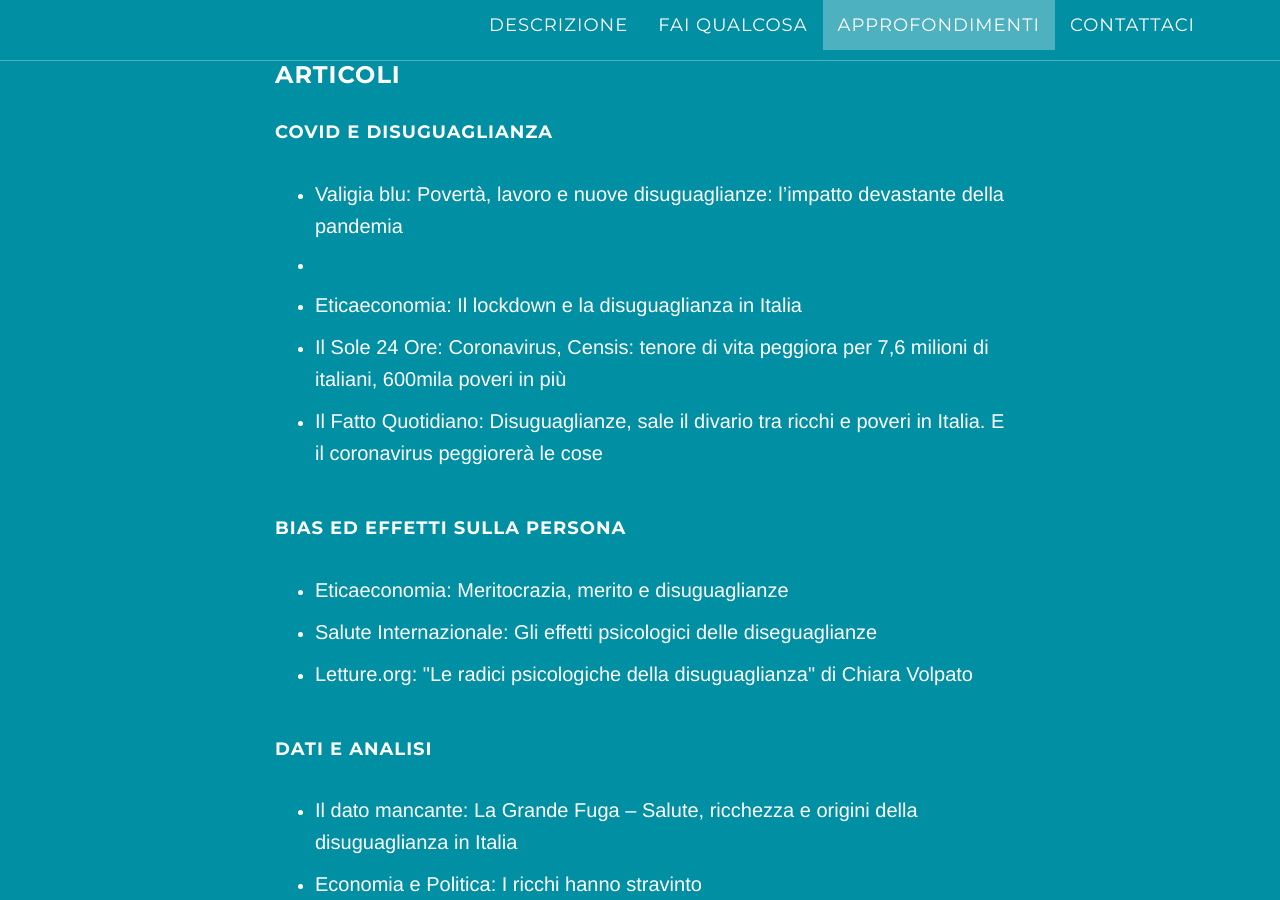
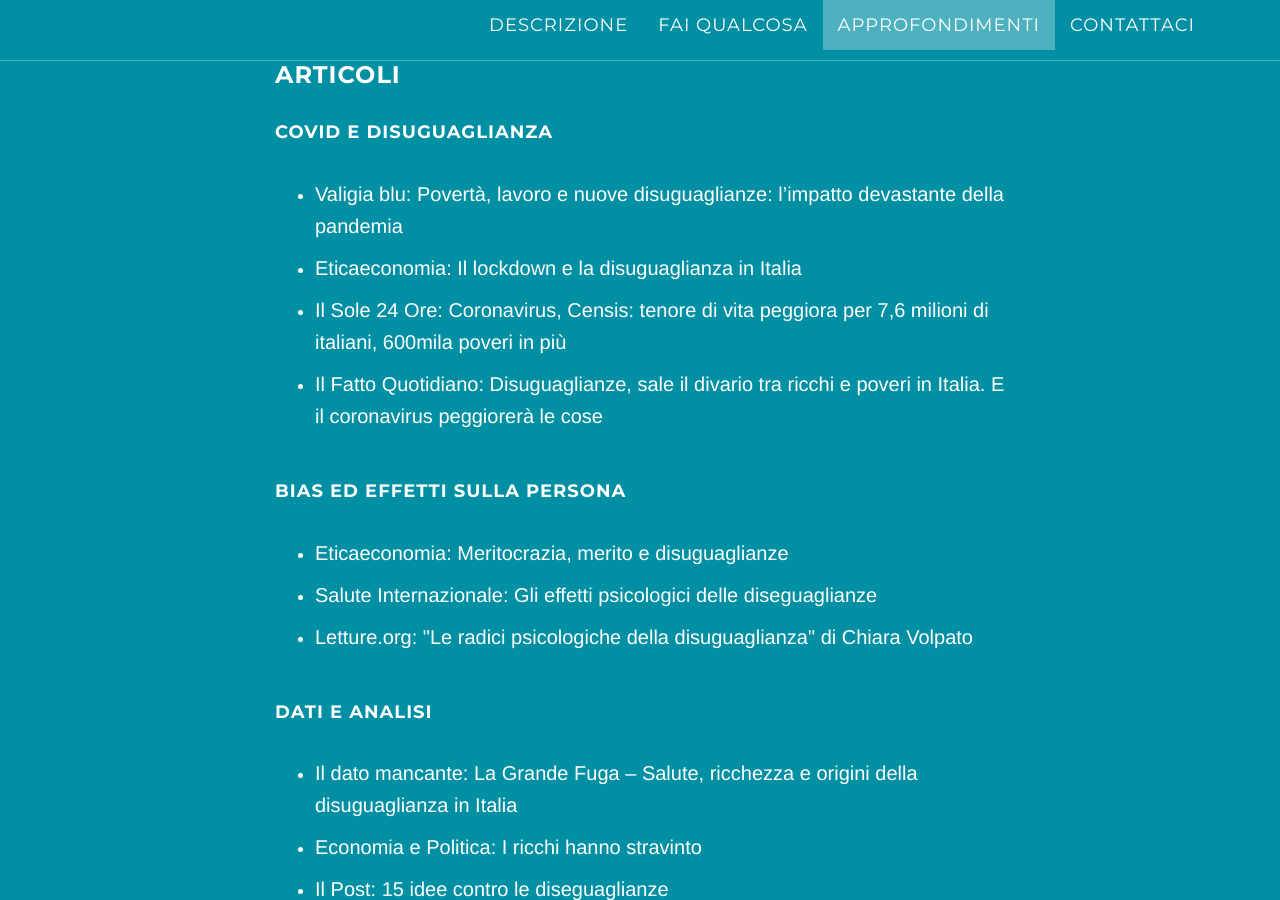
Before and after one commit to boringandsad/facciaafaccia, a Jekyll site: the page built from index.html, in a window 1280 px wide and 900 px high, scrolled down 2974 px. Built offline with Jekyll 4.4.1, drawn with Linux system fonts in a browser that asks for light colours.

Commit message:
html bug fix

```diff
--- a/_includes/approfondimenti.html
+++ b/_includes/approfondimenti.html
@@ -7,10 +7,9 @@
                   <h4>Covid e disuguaglianza</h4>
                   <ul class="deepening">
                     <li><a target='_blank' href='https://www.valigiablu.it/poverta-lavoro-disuguaglianze-pandemia/'>Valigia blu: Povertà, lavoro e nuove disuguaglianze: l’impatto devastante della pandemia</a></li>
-                    <li>
                     <li><a target='_blank' href='https://www.eticaeconomia.it/il-lockdown-e-la-disuguaglianza-in-italia/'>Eticaeconomia: Il lockdown e la disuguaglianza in Italia</a></li>
                     <li>
-                        <a target='_blank' href='https://www.ilsole24ore.com/art/coronavirus-censis-tenore-vita-peggiora-76-milioni-italiani-600mila-poveri-piu-ADmVY23?refresh_ce=1'>Il Sole 24 Ore: Coronavirus, Censis: tenore di vita peggiora per 7,6 milioni di italiani, 600mila poveri in più</a>
+                    <a target='_blank' href='https://www.ilsole24ore.com/art/coronavirus-censis-tenore-vita-peggiora-76-milioni-italiani-600mila-poveri-piu-ADmVY23?refresh_ce=1'>Il Sole 24 Ore: Coronavirus, Censis: tenore di vita peggiora per 7,6 milioni di italiani, 600mila poveri in più</a>
                         </li>
                       <li>
                         <a target='_blank' href='https://www.ilfattoquotidiano.it/2020/04/24/disuguaglianze-sale-il-divario-tra-ricchi-e-poveri-in-italia-e-il-coronavirus-peggiorera-le-cose/5779724/'>Il Fatto Quotidiano: Disuguaglianze, sale il divario tra ricchi e poveri in Italia. E il coronavirus peggiorerà le cose</a>
```
